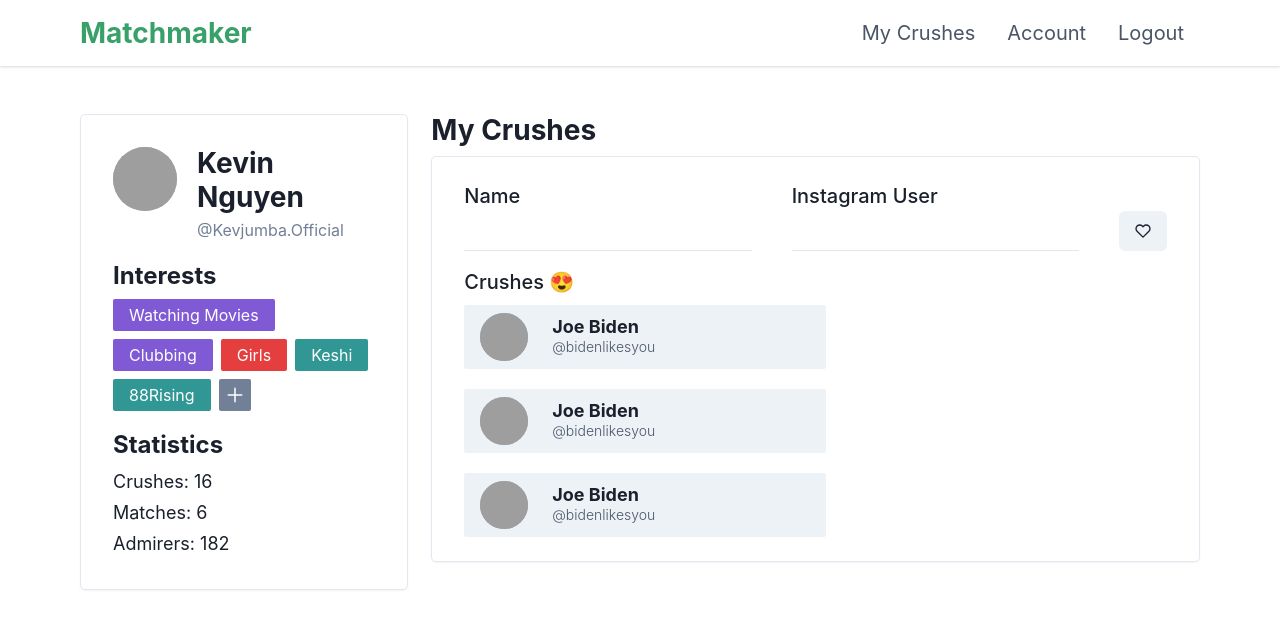
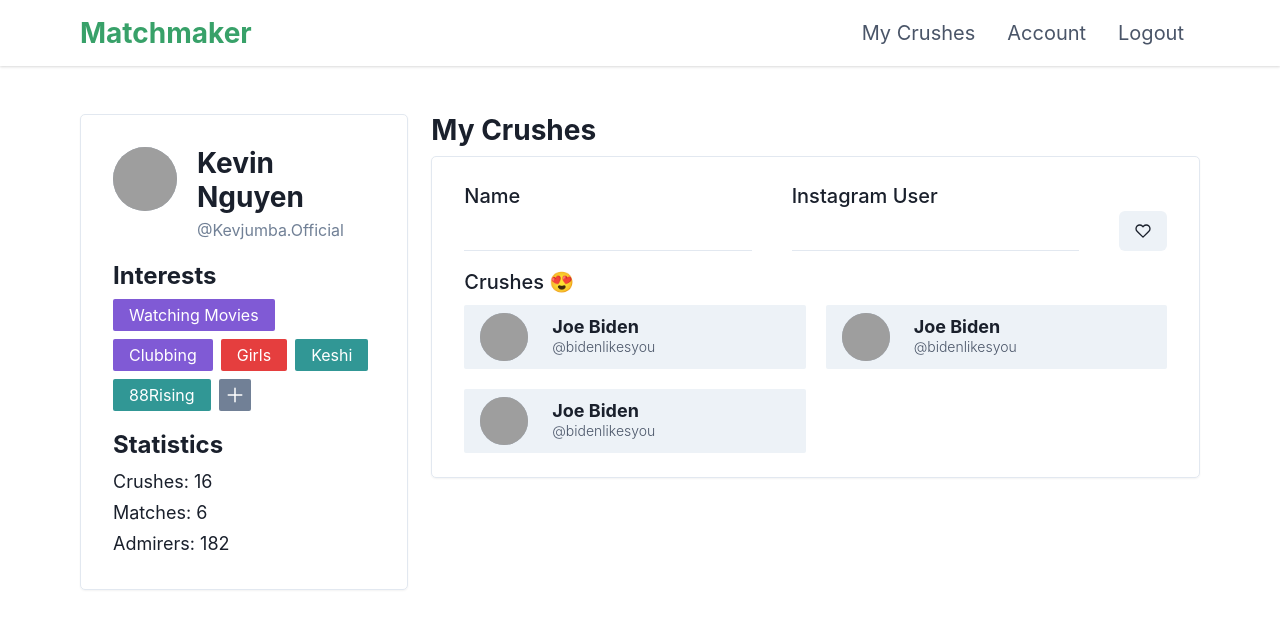
Before and after one commit to JosephZhang-LDL/MatchMaker, a React (Create React App) app: page / in a window 1280 px wide. Shown: the top 628 px of the page. Built offline with nearby package versions, Linux system fonts and the light colour scheme; grey boxes are pictures that could not be loaded.

Commit message:
Fixed it lol

```diff
--- a/src/components/MyCrushes/CrushAdder.jsx
+++ b/src/components/MyCrushes/CrushAdder.jsx
@@ -8,7 +8,7 @@ import {
   Flex,
   Button,
   Avatar,
-  Wrap
+  SimpleGrid
 } from "@chakra-ui/react";
 import { TabContainer, Row, Col } from "../general/Standard";
 import { FiHeart } from "react-icons/fi";
@@ -53,7 +53,7 @@ const CrushAdder = (props) => {
             Crushes 😍
           </Text>
         </Row>
-        <Wrap mt="2" spacing="5">
+        <SimpleGrid mt="2" columns={2} spacing="5">
           {crushes.map((crush) => (
             <CrushBox
               name={crush.name}
@@ -75,7 +75,7 @@ const CrushAdder = (props) => {
               username={crush.username}
             />
           ))}
-        </Wrap>
+        </SimpleGrid>
       </TabContainer>
     </Box>
   );
@@ -86,7 +86,7 @@ const CrushBox = (props) => {
       <Flex
         borderRadius="2px"
         backgroundColor="gray.100"
-        width="50%"
+        width="100%"
         px="4"
         py="2"
         flexDirection="row"
```
